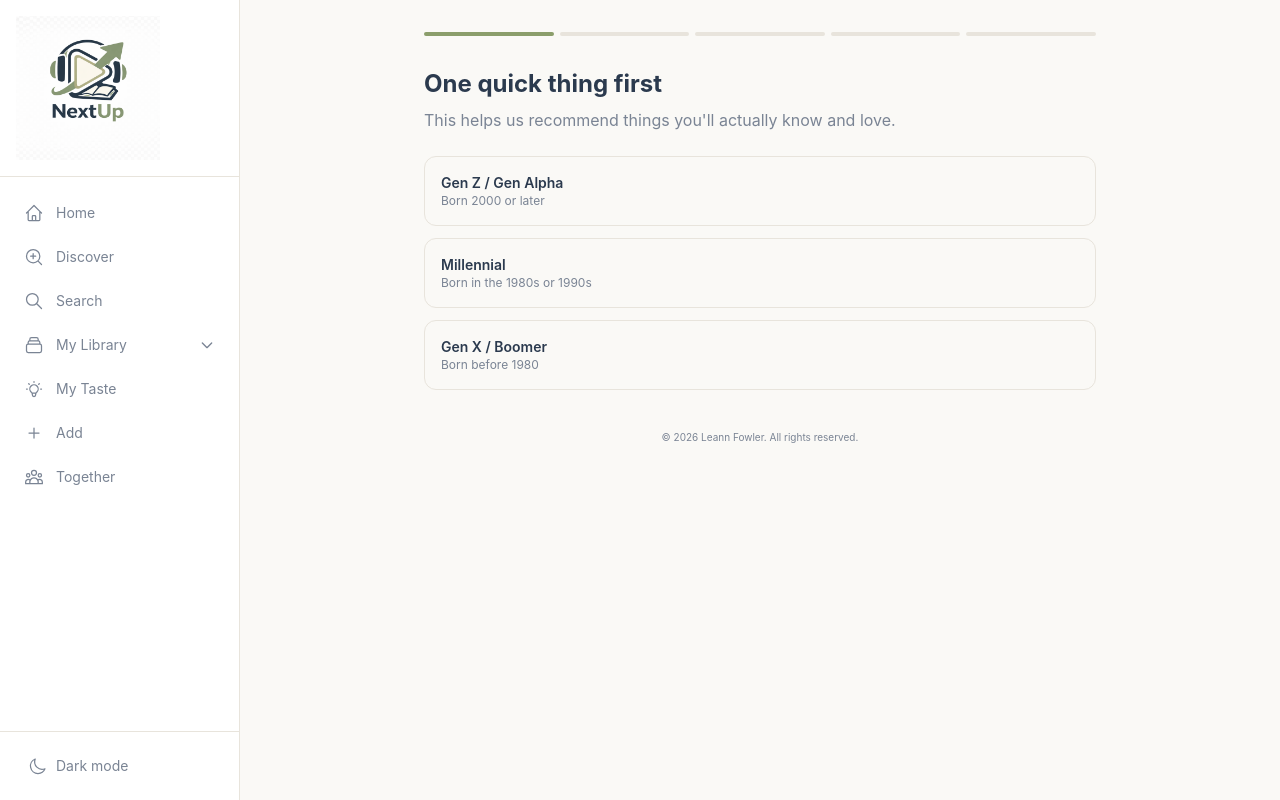
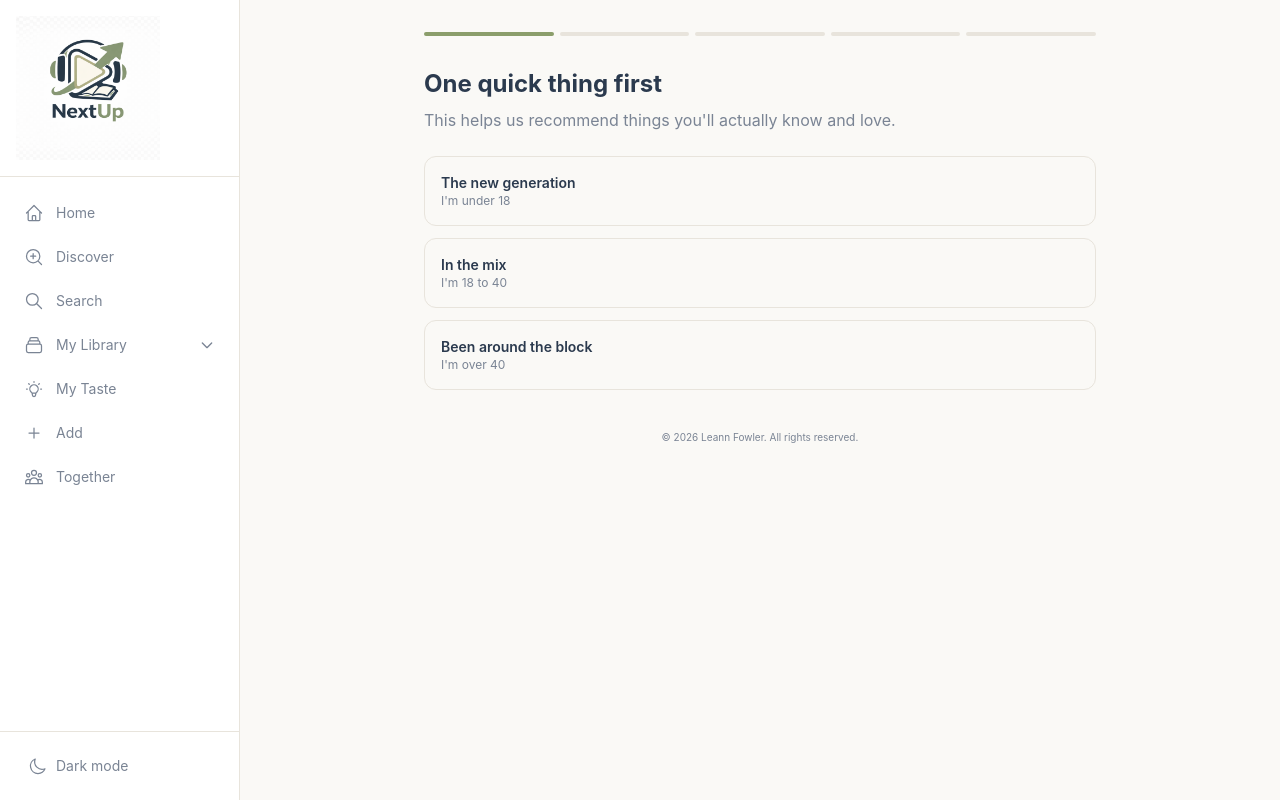
Before and after one commit to klfowler-prog/Rec-app, a FastAPI app: template app/templates/onboarding.html in a window 1280 px wide. Run offline with FastAPI, Linux system fonts and the light colour scheme; the template is opened without the code that fills it, so the values that code supplies are empty; some libraries are stand-ins or nearby versions.

Commit message:
Warmer age range labels — no generation names, just confidence
Co-Authored-By: Claude Opus 4.6 (1M context) <noreply@anthropic.com>

```diff
--- a/app/templates/onboarding.html
+++ b/app/templates/onboarding.html
@@ -34,20 +34,20 @@
         <div class="space-y-3">
             <button onclick="selectAge('under_18')" class="age-btn w-full flex items-center gap-4 p-4 rounded-xl border border-border-light dark:border-border-dark hover:border-sage/40 transition-base text-left" data-age="under_18">
                 <div>
-                    <p class="text-sm font-semibold">Gen Z / Gen Alpha</p>
-                    <p class="text-xs text-txt-muted">Born 2000 or later</p>
+                    <p class="text-sm font-semibold">The new generation</p>
+                    <p class="text-xs text-txt-muted">I'm under 18</p>
                 </div>
             </button>
             <button onclick="selectAge('18_40')" class="age-btn w-full flex items-center gap-4 p-4 rounded-xl border border-border-light dark:border-border-dark hover:border-sage/40 transition-base text-left" data-age="18_40">
                 <div>
-                    <p class="text-sm font-semibold">Millennial</p>
-                    <p class="text-xs text-txt-muted">Born in the 1980s or 1990s</p>
+                    <p class="text-sm font-semibold">In the mix</p>
+                    <p class="text-xs text-txt-muted">I'm 18 to 40</p>
                 </div>
             </button>
             <button onclick="selectAge('over_40')" class="age-btn w-full flex items-center gap-4 p-4 rounded-xl border border-border-light dark:border-border-dark hover:border-sage/40 transition-base text-left" data-age="over_40">
                 <div>
-                    <p class="text-sm font-semibold">Gen X / Boomer</p>
-                    <p class="text-xs text-txt-muted">Born before 1980</p>
+                    <p class="text-sm font-semibold">Been around the block</p>
+                    <p class="text-xs text-txt-muted">I'm over 40</p>
                 </div>
             </button>
         </div>
```
